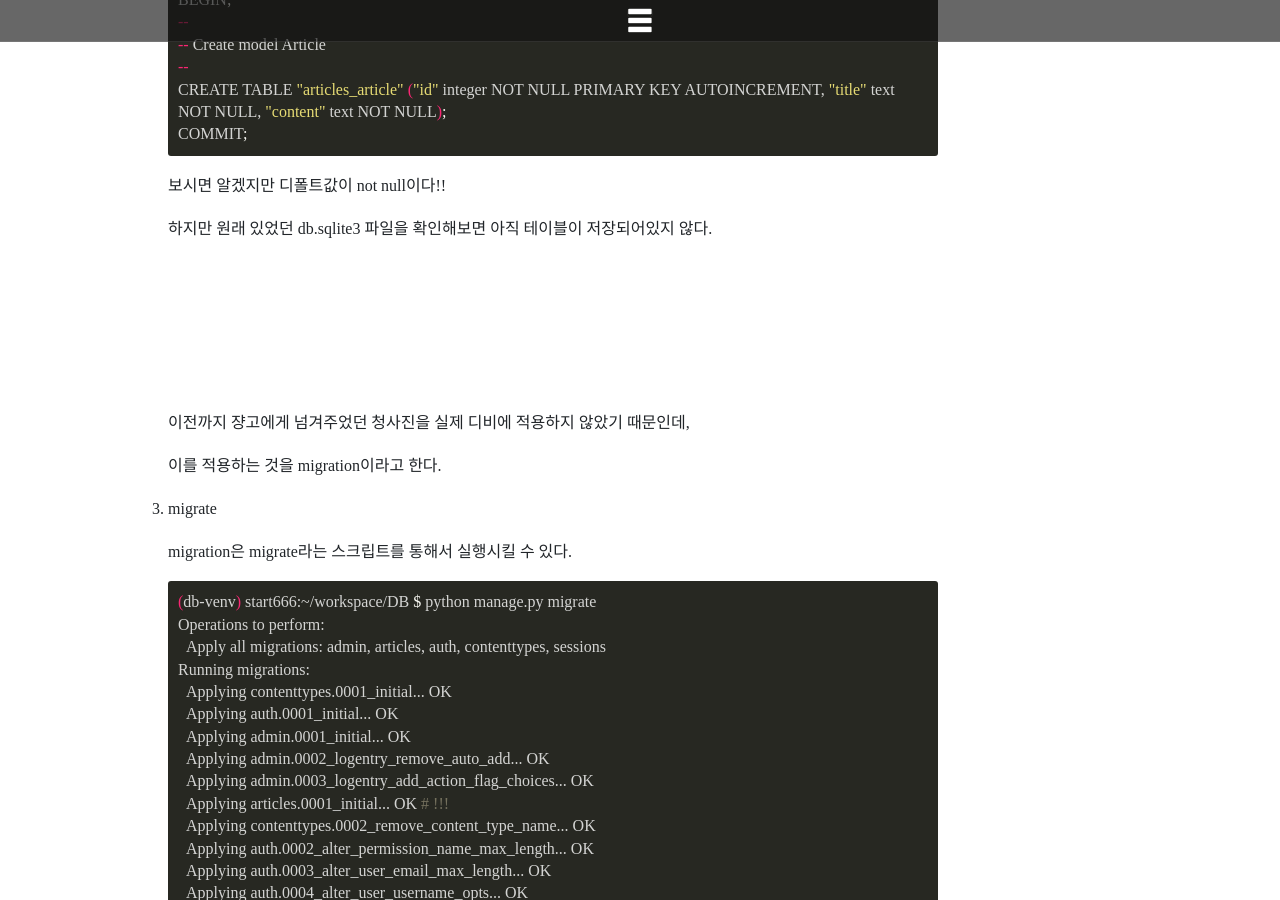
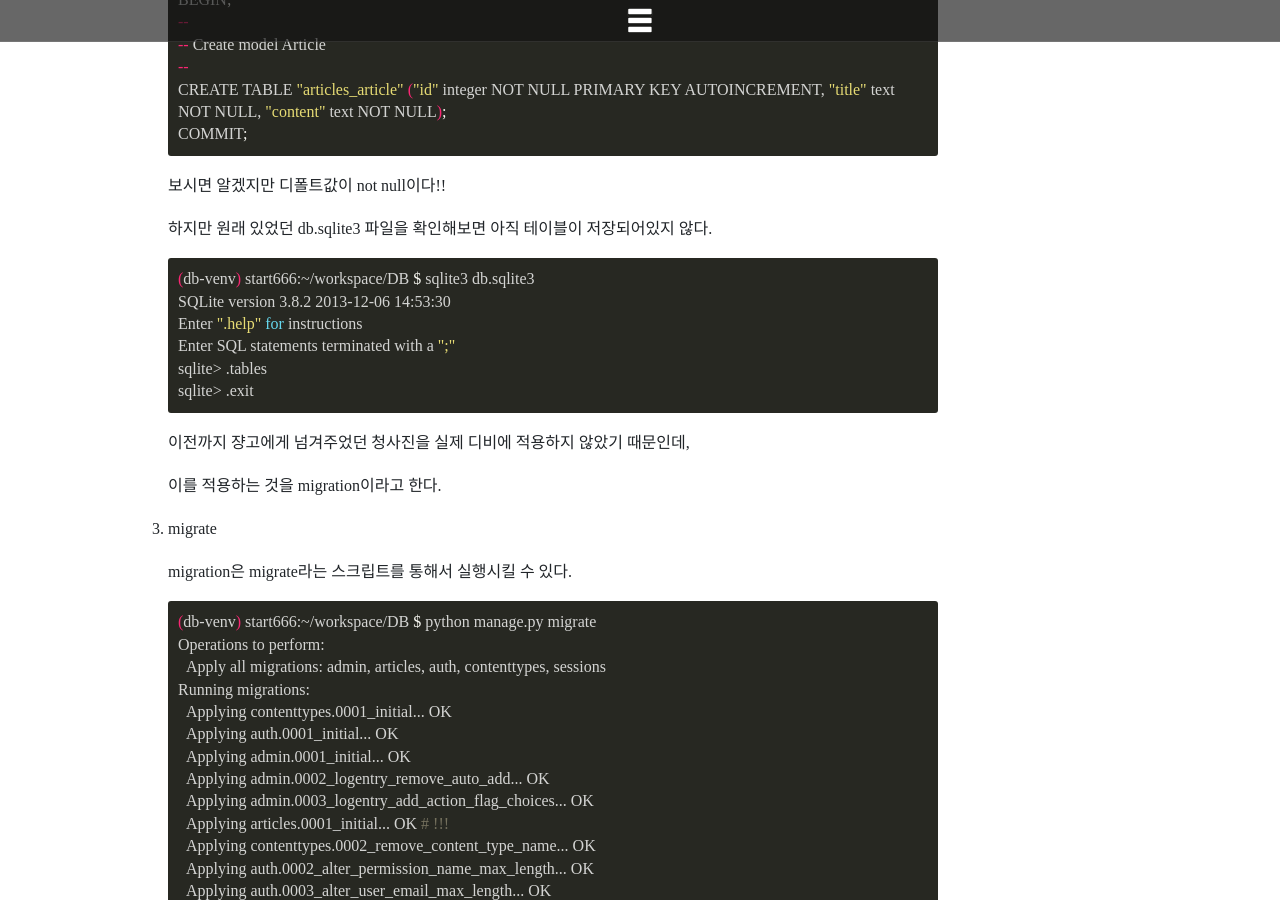
Before and after one commit to DongChanS/DongChanS.github.io, a Jekyll site: the page built from _posts/2019-02-14-31.md, in a window 1280 px wide and 900 px high, scrolled down 4055 px. Built offline with Jekyll 4.4.1, drawn with Linux system fonts in a browser that asks for light colours; nearby versions of some CDN libraries; some web fonts are replaced; comment, search, counter and statistics services are not loaded.

Commit message:
Update 2019-02-14-31.md

````diff
--- a/_posts/2019-02-14-31.md
+++ b/_posts/2019-02-14-31.md
@@ -166,7 +166,7 @@ class Article(models.Model):
 
    하지만 원래 있었던 db.sqlite3 파일을 확인해보면 아직 테이블이 저장되어있지 않다.
 
-   ```sqlite
+   ```bash
    (db-venv) start666:~/workspace/DB $ sqlite3 db.sqlite3
    SQLite version 3.8.2 2013-12-06 14:53:30
    Enter ".help" for instructions
@@ -565,9 +565,9 @@ list_display = ( 'name','job' ) 라는 단순히 **'name','job' 으로 리스트
    html파일 맨 위에 우리가 쟝고에게 STATIC을 load하겠다는 의도를 내포하자.
 
    ```html
-   {% raw %}
+   {%raw%}
    {% load static %}
-   {% endraw %}
+   {%endraw%}
 
    <!DOCTYPE html>
    <html lang="en">
````
